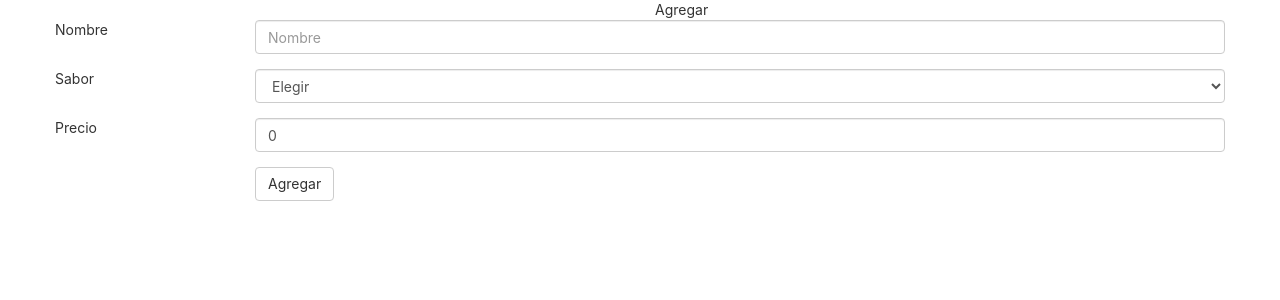
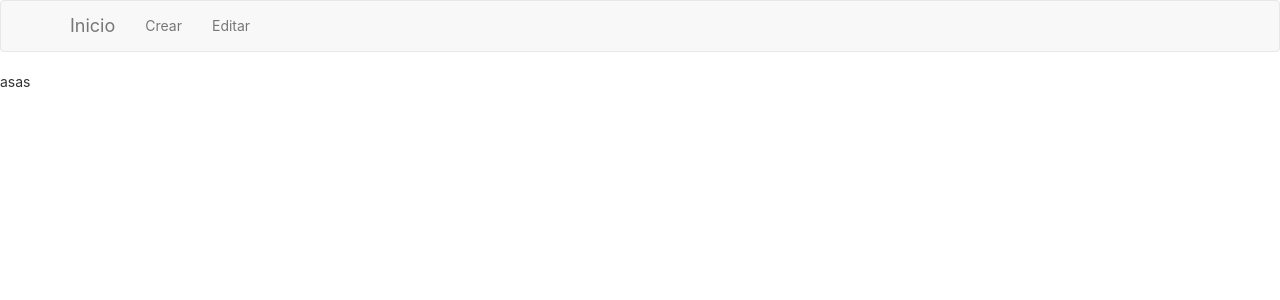
Before and after one commit to pablocoronel/redux-alfajores-react, a React (Create React App) app: page / in a window 1280 px wide. Shown: the top 300 px of the page. Built offline with nearby package versions, Linux system fonts and the light colour scheme.

Commit message:
agregado barra de bavegacion

```diff
--- a/src/components/App/App.jsx
+++ b/src/components/App/App.jsx
@@ -1,8 +1,23 @@
 import React from 'react';
+import { BrowserRouter as Router, Route, Switch } from 'react-router-dom';
 import Formulario from '../Formulario/Formulario';
+import Error404 from '../Error404/Error404';
+import Navegacion from '../Navegacion/Navegacion';
+import Listado from '../Listado/Listado';
 
 const App = () => {
-	return <Formulario />;
+	return (
+		<Router>
+			<div>
+				<Navegacion />
+				<Switch>
+					<Route path="/" exact component={Listado} />
+					<Route path="/crear" exact component={Formulario} />
+					<Route component={Error404} />
+				</Switch>
+			</div>
+		</Router>
+	);
 };
 
 export default App;
--- /dev/null
+++ b/src/components/Error404/Error404.jsx
@@ -0,0 +1,7 @@
+import React from 'react';
+
+const Error404 = () => {
+	return <div>error</div>;
+};
+
+export default Error404;
--- a/src/components/Formulario/Formulario.jsx
+++ b/src/components/Formulario/Formulario.jsx
@@ -158,6 +158,7 @@ class Formulario extends Component {
 
 // mapeo del state
 const mapStateToProps = (state, ownProps) => {
+
 	return {
 		nombre: state.nombre ? state.nombre : '',
 		sabor: state.sabor ? state.sabor : '',
--- /dev/null
+++ b/src/components/Listado/Listado.jsx
@@ -0,0 +1,16 @@
+import React, { Component } from 'react';
+// import PropTypes from 'prop-types';
+
+class Listado extends Component {
+	// constructor(props) {
+	// 	super(props);
+	// }
+
+	render() {
+		return <div>asas</div>;
+	}
+}
+
+// Listado.propTypes = {};
+
+export default Listado;
--- /dev/null
+++ b/src/components/Navegacion/Navegacion.jsx
@@ -0,0 +1,27 @@
+import React from 'react';
+import { Navbar, Nav, NavItem } from 'react-bootstrap';
+import { Link } from 'react-router-dom';
+
+const Navegacion = () => {
+	return (
+		<div>
+			<Navbar>
+				<Navbar.Header>
+					<Navbar.Brand>
+						<Link to="/">Inicio</Link>
+					</Navbar.Brand>
+				</Navbar.Header>
+				<Nav>
+					<NavItem eventKey={1} href="/crear">
+						Crear
+					</NavItem>
+					<NavItem eventKey={2} href="/editar">
+						Editar
+					</NavItem>
+				</Nav>
+			</Navbar>
+		</div>
+	);
+};
+
+export default Navegacion;
```
